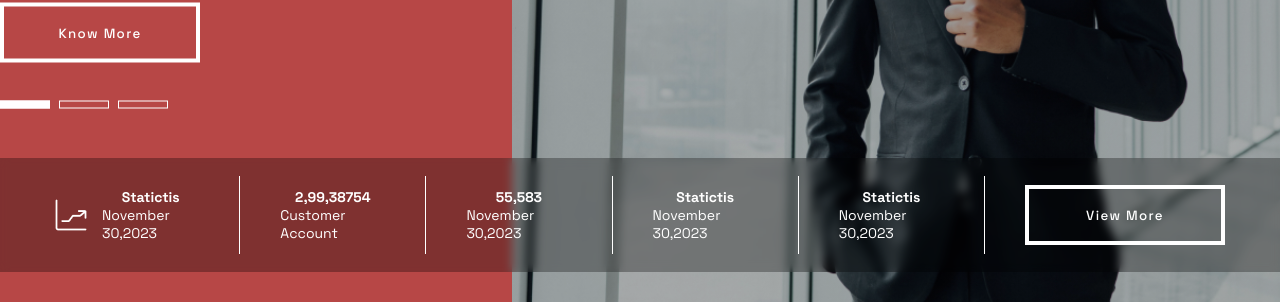
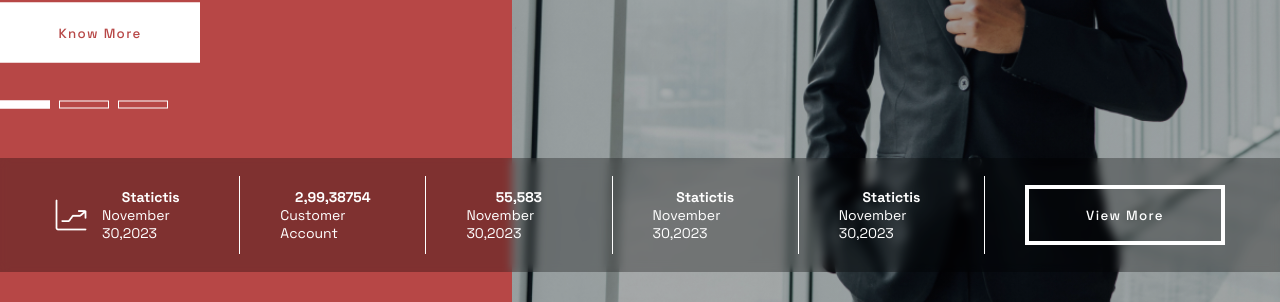
Before and after one commit to indranil-innoraft/NetGro, a plain HTML site: page index.html in a window 1280 px wide. In both pictures the pointer is over the button "Know More". Shown: the part 512-814 px from the top of the page. Drawn offline with Linux system fonts and the light colour scheme.

Commit message:
adding hover

```diff
--- a/css/style.css
+++ b/css/style.css
@@ -182,6 +182,12 @@ ul li:last-child{
     color: var(--white);
     font-weight: 500;
     letter-spacing: 0.1em;
+    transition: background-color  0.2s ease-in;
+}
+
+.banner-btn:hover{
+    background: white;
+    color: #b74746;
 }
 
 
@@ -196,6 +202,14 @@ ul li:last-child{
     color: white;
 
 }
+
+.banner-bottom .content:hover{
+    color: yellow;
+    transition: all 0.2s ease-in;
+    cursor: pointer;
+}
+
+
 
 .banner-bottom ul li{
     padding: 20px 15px;
```
